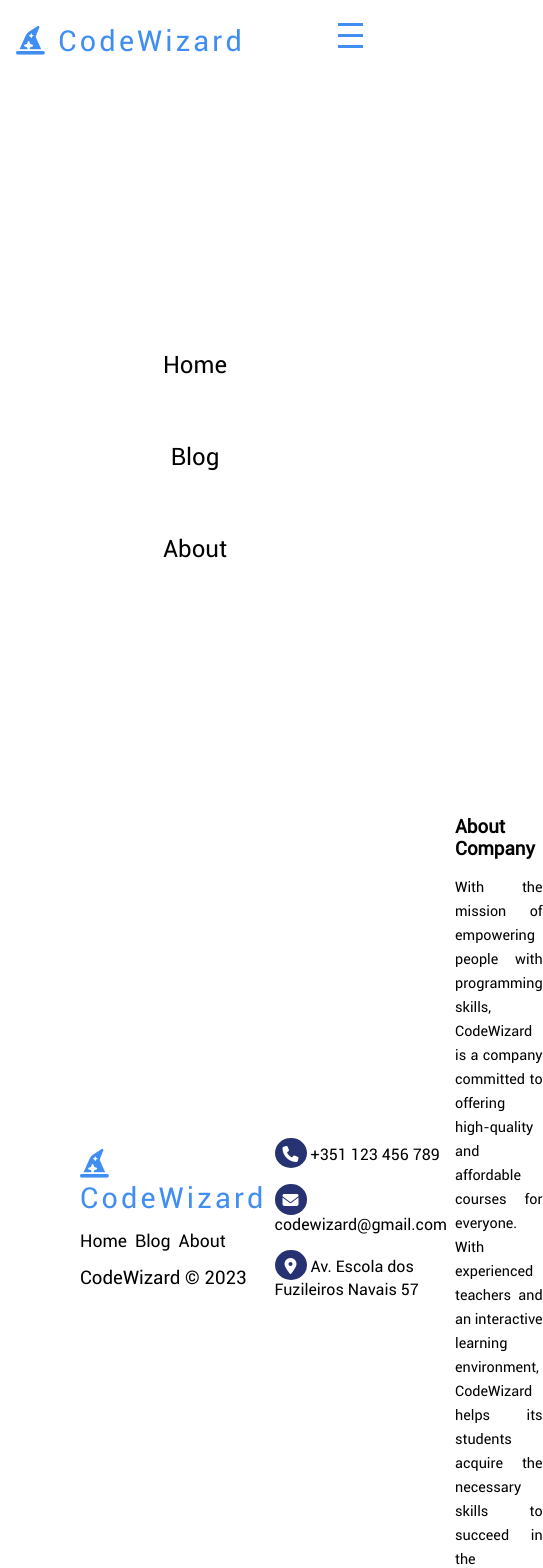
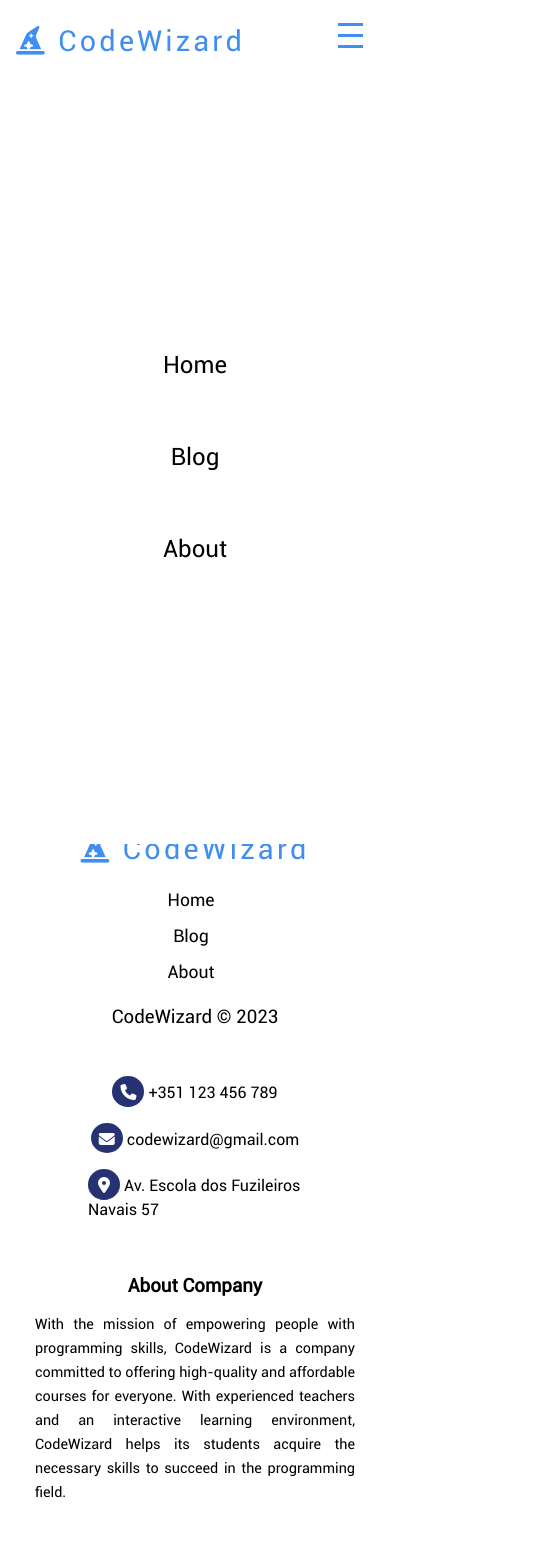
Before and after one commit to Victorceloss/code-wizard, a React (Vite) app in the folder frontend/: page / in a window 390 px wide. Shown: the top 1568 px of the page, 543 px wide, since content can reach past the window. Built offline with nearby package versions, Linux system fonts and the light colour scheme; some icons are missing.

Commit message:
:lipstick: style: Adding Responsive Styles to the Footer

```diff
--- a/frontend/src/components/Footer/responsive.css
+++ b/frontend/src/components/Footer/responsive.css
@@ -1 +1,17 @@
 @charset "UTF-8";
+
+@media screen and (min-width: 320px) and (max-width: 700px) {
+  .footer,
+  .footer-logo,
+  .footer-contacts,
+  .footer-about {
+    display: flex;
+    align-items: center;
+    flex-direction: column;
+    justify-content: center;
+  }
+
+  .footer-contacts {margin: 1.5rem 0;}
+
+  .footer-about {margin: 1.5rem 0;}
+}
```
